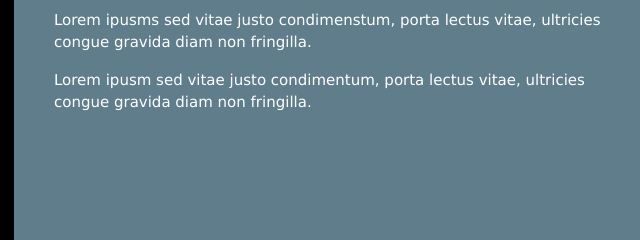
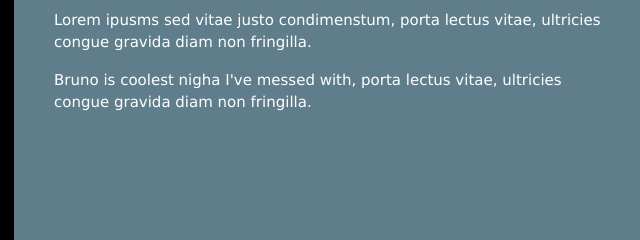
Before and after one commit to happinguyen96/happinguyen96.github.io, a plain HTML site: page index.html in a window 1280 px wide. Shown: the part 359-599 px from the top of the page, 626-1266 px from the left. Drawn offline with nearby package versions, Linux system fonts and the light colour scheme.

Commit message:
Update index.html
change

```diff
--- a/index.html
+++ b/index.html
@@ -25,7 +25,7 @@
       <img src="giphy.gif" class="w3-margin w3-circle" alt="Person" style="width:50%">
       <div class="w3-left-align w3-padding-large">
         <p>Lorem ipusms sed vitae justo condimenstum, porta lectus vitae, ultricies congue gravida diam non fringilla.</p>
-        <p>Lorem ipusm sed vitae justo condimentum, porta lectus vitae, ultricies congue gravida diam non fringilla.</p>
+        <p>Bruno is coolest nigha I've messed with, porta lectus vitae, ultricies congue gravida diam non fringilla.</p>
       </div>
     </div>
   </div>
```
